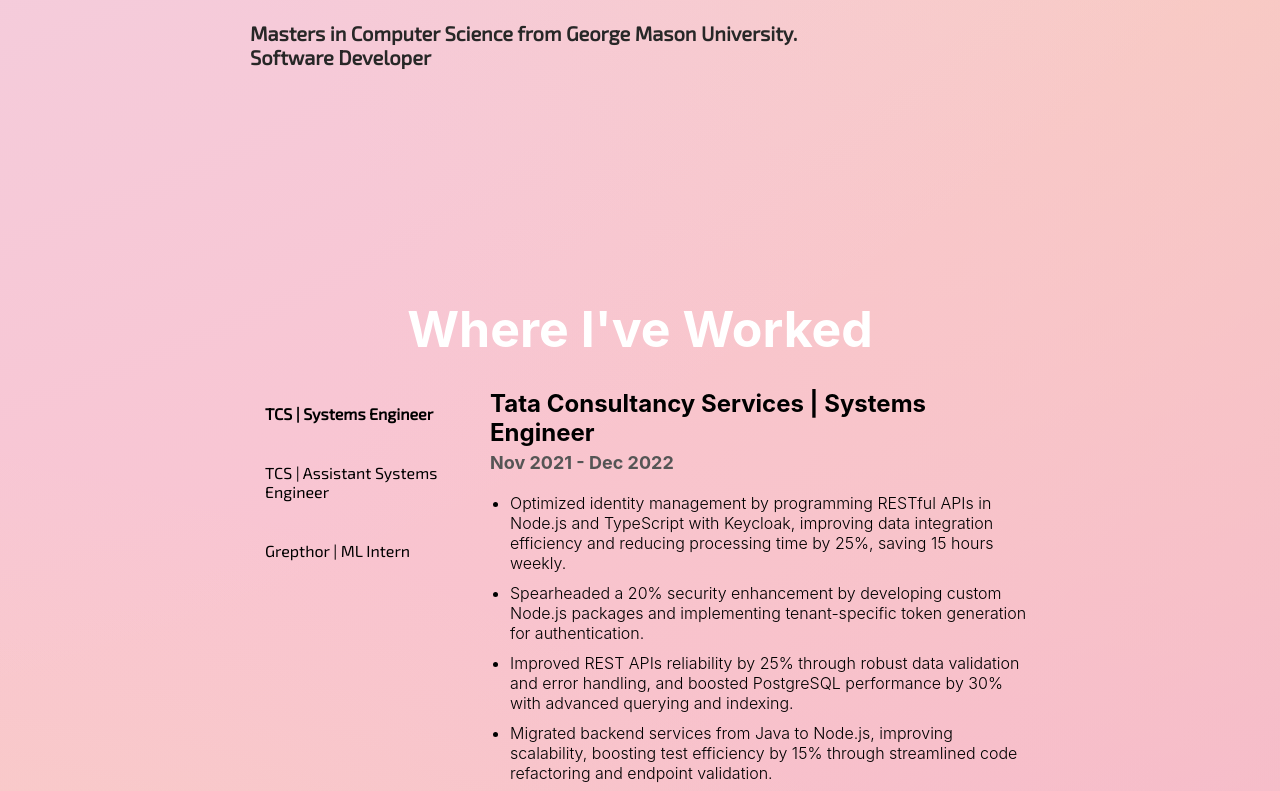
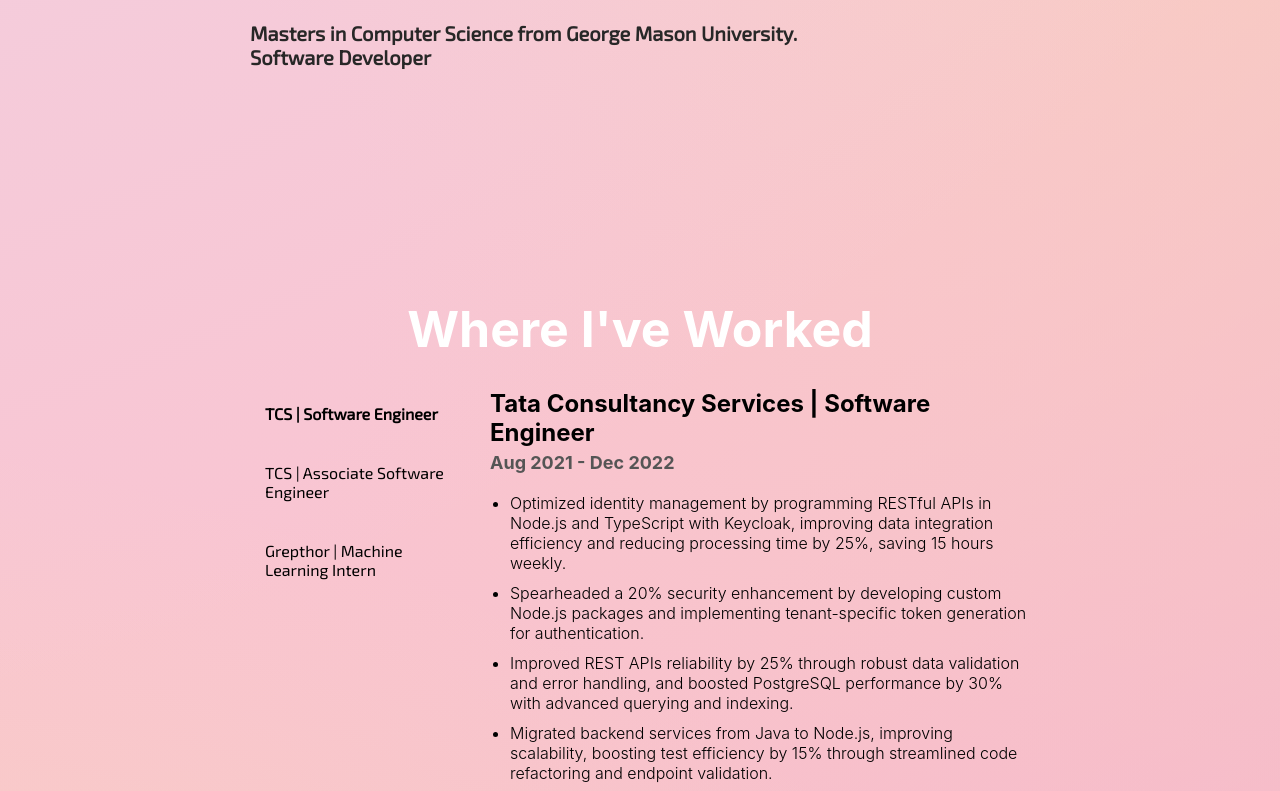
Before and after one commit to suneelmeesalameher/MeherSuneel, a React (Create React App) app in the folder my-app/: page / in a window 1280 px wide. Shown: the part 497-1288 px from the top of the page. Built offline with nearby package versions, Linux system fonts and the light colour scheme.

Commit message:
Update Work.jsx

```diff
--- a/my-app/src/components/Assets/Home/Work.jsx
+++ b/my-app/src/components/Assets/Home/Work.jsx
@@ -2,12 +2,12 @@
 import './Work.css';
 
 export const Work = () => {
-  const [activeSection, setActiveSection] = useState('tcs-systems-engineer');
+  const [activeSection, setActiveSection] = useState('tcs-software-engineer');
 
   const experiences = {
-    'tcs-systems-engineer': {
-      title: 'Tata Consultancy Services | Systems Engineer',
-      period: 'Nov 2021 - Dec 2022',
+    'tcs-software-engineer': {
+      title: 'Tata Consultancy Services | Software Engineer',
+      period: 'Aug 2021 - Dec 2022',
       bullets: [
         'Optimized identity management by programming RESTful APIs in Node.js and TypeScript with Keycloak, improving data integration efficiency and reducing processing time by 25%, saving 15 hours weekly.',
         'Spearheaded a 20% security enhancement by developing custom Node.js packages and implementing tenant-specific token generation for authentication.',
@@ -17,9 +17,9 @@
         'Promoted from Assistant Systems Engineer to Systems Engineer, reflecting my contributions and ability to take on more complex responsibilities.',
       ],
     },
-    'tcs-assistant-engineer': {
-      title: 'Tata Consultancy Services | Assistant Systems Engineer',
-      period: 'Nov 2020 - Oct 2021',
+    'tcs-associate-software-engineer': {
+      title: 'Tata Consultancy Services | Associate Software Engineer',
+      period: 'Nov 2019 - Jul 2021',
       bullets: [
         'Implemented DevOps practices with CI/CD pipelines and load balancing on Google Cloud APIGEE and AWS, improving deployment efficiency by 30% and enhancing microservices scalability.',
         'Engineered a Java Spring Boot-based component for seamless data ingestion from Mosquitto MQTT and storage in IBM\'s Tape Files, optimizing data retrieval speed by 30% and reducing storage costs by 20%.',
@@ -42,22 +42,22 @@
         {/* Left Sidebar: Buttons */}
         <div className="sidebar">
           <button
-            className={`sidebar-button ${activeSection === 'tcs-systems-engineer' ? 'active' : ''}`}
-            onClick={() => setActiveSection('tcs-systems-engineer')}
+            className={`sidebar-button ${activeSection === 'tcs-software-engineer' ? 'active' : ''}`}
+            onClick={() => setActiveSection('tcs-software-engineer')}
           >
-            TCS | Systems Engineer
+            TCS | Software Engineer
           </button>
           <button
-            className={`sidebar-button ${activeSection === 'tcs-assistant-engineer' ? 'active' : ''}`}
-            onClick={() => setActiveSection('tcs-assistant-engineer')}
+            className={`sidebar-button ${activeSection === 'tcs-associate-software-engineer' ? 'active' : ''}`}
+            onClick={() => setActiveSection('tcs-associate-software-engineer')}
           >
-            TCS | Assistant Systems Engineer
+            TCS | Associate Software Engineer
           </button>
           <button
             className={`sidebar-button ${activeSection === 'grepthor' ? 'active' : ''}`}
             onClick={() => setActiveSection('grepthor')}
           >
-            Grepthor | ML Intern
+            Grepthor | Machine Learning Intern
           </button>
         </div>
 
```
